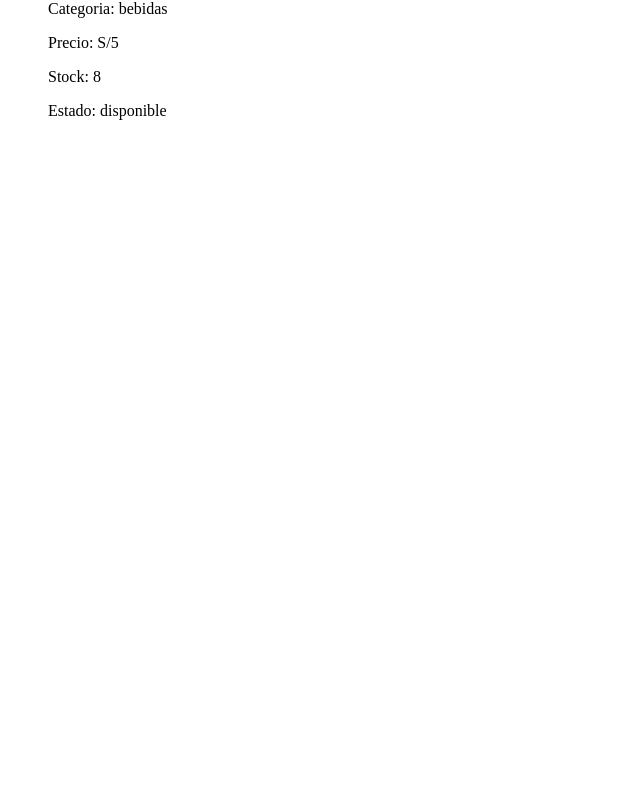
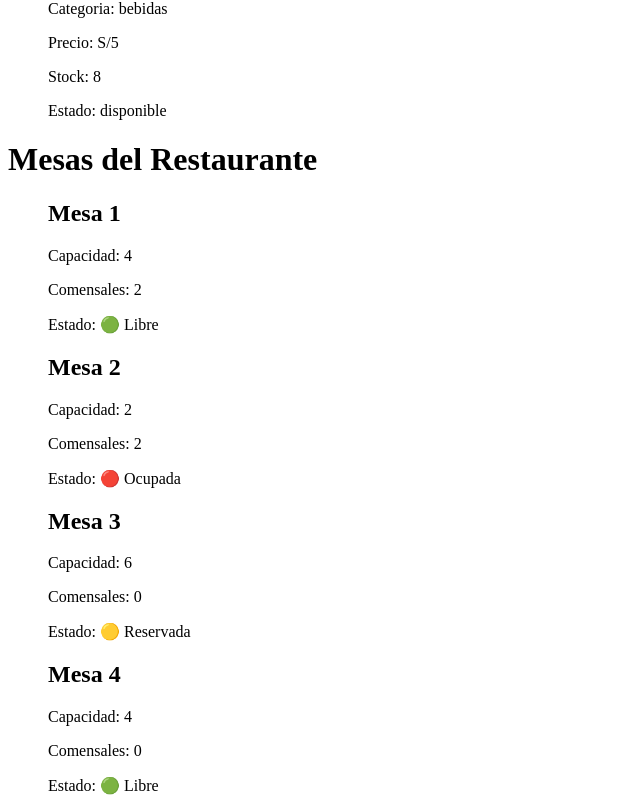
Before and after one commit to kannodi/REACTRP, a React (Vite) app in the folder DIA3/: page / in a window 1280 px wide. Shown: the part 874-1680 px from the top of the page, without its empty margins (0-640 px from the left). Before the commit the page ends 1010 px from the top, so only its background shows below. Built offline with nearby package versions, Linux system fonts and the light colour scheme.

Commit message:
"Bloque A — MesaCard con props reales y MesasPage conectada"

```diff
--- a/DIA3/package.json
+++ b/DIA3/package.json
@@ -10,6 +10,8 @@
     "preview": "vite preview"
   },
   "dependencies": {
+    "prop-types": "^15.8.1",
+    "proptypes": "^1.1.0",
     "react": "^19.2.4",
     "react-dom": "^19.2.4"
   },
--- a/DIA3/src/App.jsx
+++ b/DIA3/src/App.jsx
@@ -1,6 +1,13 @@
-import Home from "./pages/Home";
+import Home from './pages/Home'
+import MesasPage from './pages/MesasPage'
 
 function App() {
-  return <Home />
+  return (
+    <div>
+      <Home />
+      <MesasPage />
+    </div>
+  )
 }
-export default App;
+
+export default App
--- /dev/null
+++ b/DIA3/src/components/MesaCard.jsx
@@ -0,0 +1,20 @@
+import PropTypes from 'prop-types'
+function MesaCard({ numero, capacidad, estado, comensales }) {
+    return (
+      <div>
+        <h2>Mesa {numero}</h2>
+        <p>Capacidad: {capacidad}</p>
+        <p>Comensales: {comensales}</p>
+        <p>Estado: {estado === "libre" ? "🟢 Libre" : estado === "ocupada" ? "🔴 Ocupada" : "🟡 Reservada"}</p>
+      </div>
+    )
+  }
+
+  MesaCard.propTypes = {
+    numero:     PropTypes.number.isRequired,
+    estado:     PropTypes.string.isRequired,
+    capacidad:  PropTypes.number,
+    comensales: PropTypes.number,
+  }
+
+  export default MesaCard
--- /dev/null
+++ b/DIA3/src/data/mesas.mock.js
@@ -0,0 +1,8 @@
+export const mesasMock = [
+    { id:1, numero:1, capacidad:4, estado:"libre",     comensales:2 },
+    { id:2, numero:2, capacidad:2, estado:"ocupada",   comensales:2 },
+    { id:3, numero:3, capacidad:6, estado:"reservada", comensales:0 },
+    { id:4, numero:4, capacidad:4, estado:"libre",     comensales:0 },
+    { id:5, numero:5, capacidad:8, estado:"ocupada",   comensales:5 },
+    { id:6, numero:6, capacidad:2, estado:"reservada", comensales:0 },
+  ];
--- /dev/null
+++ b/DIA3/src/pages/MesasPage.jsx
@@ -0,0 +1,24 @@
+// pages/MesasPage.jsx
+import { mesasMock } from '../data/mesas.mock.js'
+import MesaCard from '../components/MesaCard'
+
+function MesasPage() {
+  return (
+    <div>
+      <h1>Mesas del Restaurante</h1>
+      <ul>
+        {mesasMock.map(mesa => (
+          <MesaCard
+            key={mesa.id}
+            numero={mesa.numero}
+            capacidad={mesa.capacidad}
+            estado={mesa.estado}
+            comensales={mesa.comensales}
+          />
+        ))}
+      </ul>
+    </div>
+  )
+}
+
+export default MesasPage
```
Also changed, not shown: 1 other file (tests, documents, lock files or other folders).
